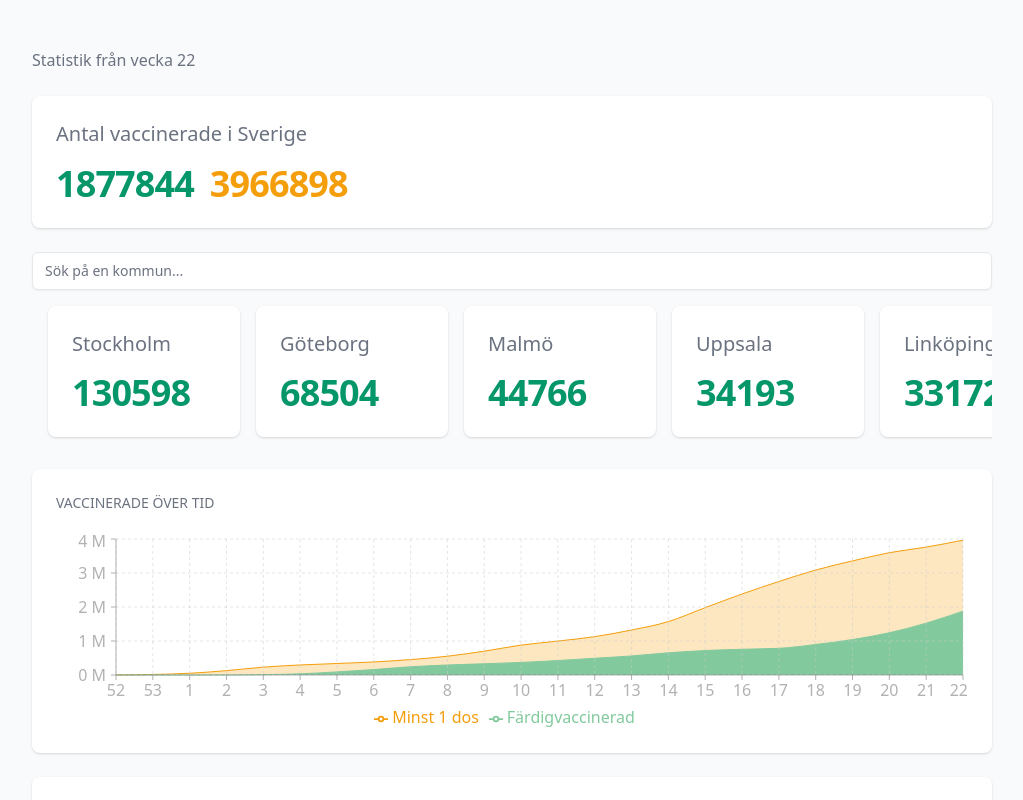
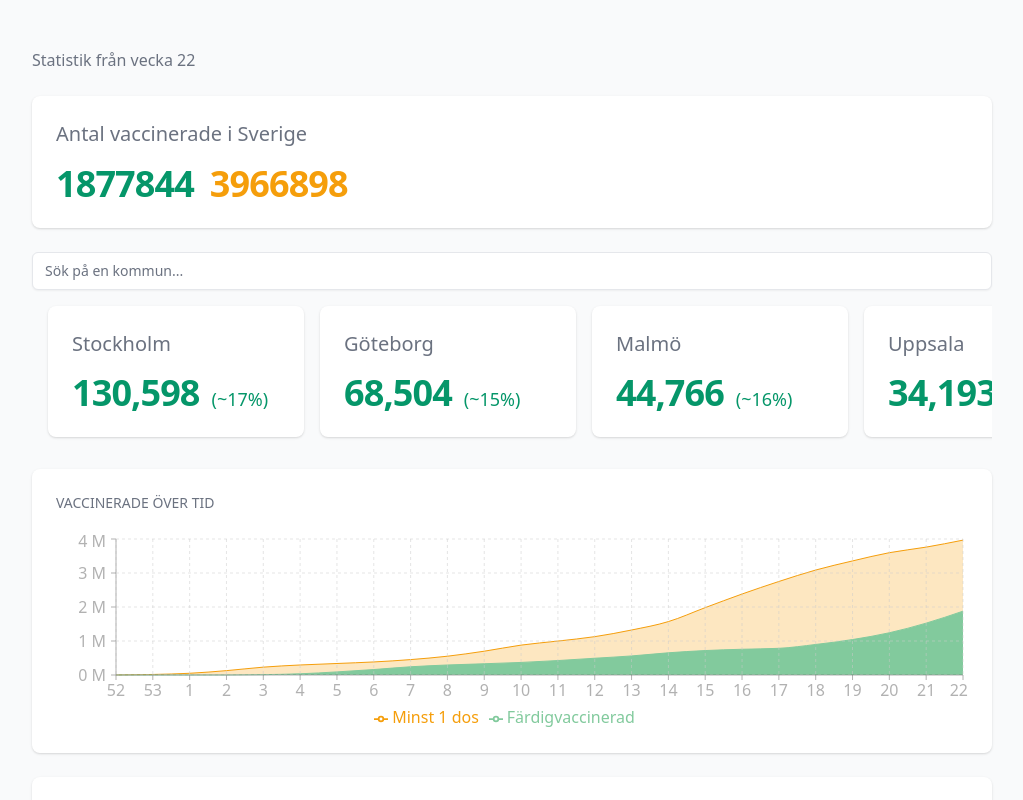
Before and after one commit to albingroen/vaccinstatistik.se, a Next.js app: page / in a window 1280 px wide. Shown: the top 800 px of the page, without its empty margins (128-1151 px from the left). Built offline with nearby package versions, Linux system fonts and the light colour scheme; what @splitbee/web, tailwindcss-scroll-snap would draw is missing.

Commit message:
:recycle: Add back percentage

```diff
--- a/pages/index.tsx
+++ b/pages/index.tsx
@@ -103,16 +103,12 @@ export default function Home() {
             )
             .map((record) => (
               <Card
-                className="inline-block mr-4 snap-ml-4 sm:snap-ml-0.5 snap-center w-48 sm:snap-start"
+                className="inline-block mr-4 snap-ml-4 sm:snap-ml-0.5 snap-center w-64 sm:snap-start"
+                suffix={`(~${Math.round(record.shareFull * 100)}%)`}
+                description={record.amountFull.toLocaleString()}
+                heading={record.name}
                 key={record.name}
               >
-                <p className="text-xl font-medium leading-snug text-gray-500">
-                  {record.name}
-                </p>
-
-                <p className="mt-4 text-4xl font-bold tracking-tight text-green-600">
-                  {record.amountFull}
-                </p>
               </Card>
             ))}
         </div>
```
